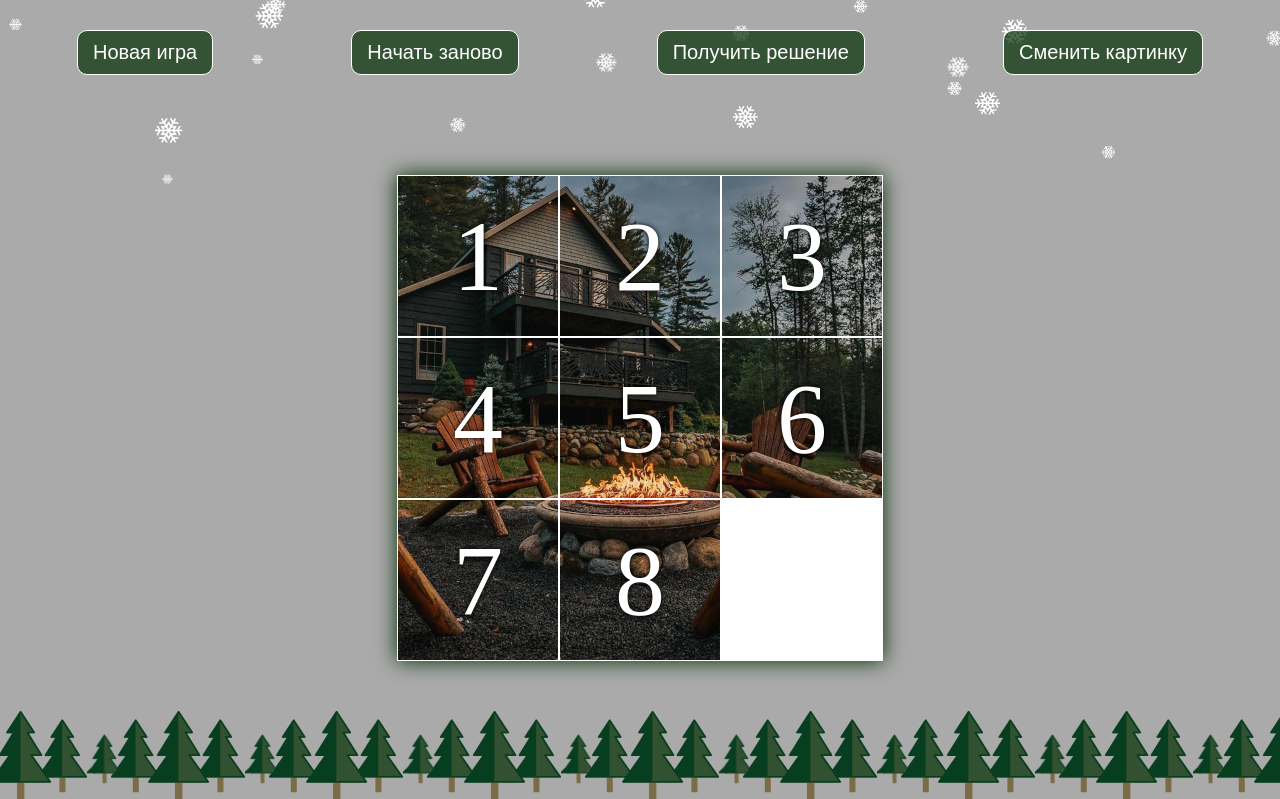
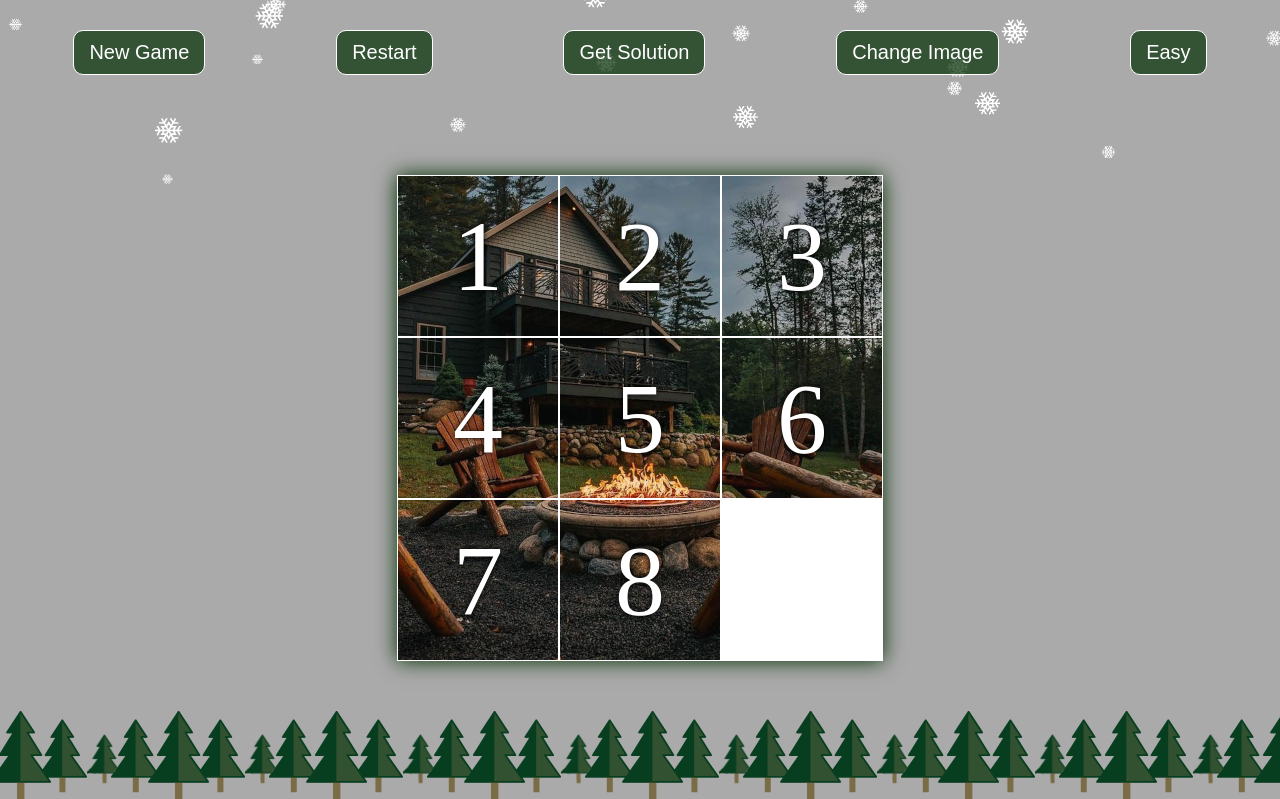
Before and after one commit to NordicAlf/8_Slide_Puzzle, a PHP site: page /index.html in a window 1280 px wide. Shown: the top 799 px of the page. Run offline with PHP 8.4, Linux system fonts and the light colour scheme.

Commit message:
AT/add difficulties for game

```diff
--- /dev/null
+++ b/assets/js/Classes/Difficulty.js
@@ -0,0 +1,37 @@
+export class Difficulty
+{
+    constructor() {
+        document.querySelector('#difficulty').addEventListener('click', event => {
+            this.changeDifficulty(event);
+        });
+
+        this.getCurrentDifficulty();
+    }
+
+    changeDifficulty() {
+        fetch('http://localhost:8000/src/index.php?type=change-difficulty', {
+            headers: {
+                'Content-Type': 'application/json',
+                'Accept': 'application/json'
+            }
+        })
+            .then(response => response.json())
+            .then(difficulty => this.setupDifficulty(difficulty));
+    }
+
+    getCurrentDifficulty() {
+        fetch('http://localhost:8000/src/index.php?type=get-current-difficulty', {
+            headers: {
+                'Content-Type': 'application/json',
+                'Accept': 'application/json'
+            }
+        })
+            .then(response => response.json())
+            .then(difficulty => this.setupDifficulty(difficulty));
+    }
+
+    setupDifficulty(difficulty) {
+        console.log(difficulty);
+        document.querySelector('#difficulty').textContent = difficulty['difficulty'];
+    }
+}
--- a/assets/js/Classes/Solution.js
+++ b/assets/js/Classes/Solution.js
@@ -14,6 +14,11 @@ export class Solution
             }
         })
             .then(response => response.json())
-            .then(resp => console.log(resp));
+            .then(resp => this.getSolution(resp));
+    }
+
+    getSolution(resp) {
+        console.log(resp.split(', ').length);
+        console.log(resp);
     }
 }
--- a/assets/js/app.js
+++ b/assets/js/app.js
@@ -3,12 +3,14 @@ import {Puzzle} from "./Classes/Puzzle.js";
 import {NewGame} from "./Classes/NewGame.js";
 import {Solution} from "./Classes/Solution.js";
 import {Snow} from "./Classes/Snow.js";
+import {Difficulty} from "./Classes/Difficulty.js";
 
 const objects = {
     puzzle: new Puzzle(),
     newGame: new NewGame(),
     solution: new Solution(),
-    image: new Image()
+    image: new Image(),
+    difficultyGame: new Difficulty()
 }
 
 window.onload = function () {
--- a/index.html
+++ b/index.html
@@ -10,10 +10,11 @@
     <body>
         <div id="screen"></div>
         <div class="buttons">
-            <button id="newGame">Новая игра</button>
-            <button id="restartGame">Начать заново</button>
-            <button id="getSolution">Получить решение</button>
-            <button id="changeImage">Сменить картинку</button>
+            <button id="newGame">New Game</button>
+            <button id="restartGame">Restart</button>
+            <button id="getSolution">Get Solution</button>
+            <button id="changeImage">Change Image</button>
+            <button id="difficulty">Easy</button>
         </div>
         <div class="puzzle">
             <div class="row">
--- a/src/Classes/Controller.php
+++ b/src/Classes/Controller.php
@@ -6,7 +6,8 @@ namespace App\Classes;
 class Controller
 {
     public function __construct(
-        private Puzzle $puzzle
+        private Puzzle $puzzle,
+        private DifficultyGame $difficultyGame
     ) {}
 
     public function run(): void
@@ -24,6 +25,12 @@ class Controller
             case "get-solution":
                 echo $this->getSolution();
                 break;
+            case "change-difficulty":
+                echo $this->changeDifficulty();
+                break;
+            case "get-current-difficulty":
+                echo $this->getCurrentDifficulty();
+                break;
             default:
                 echo 'not found';
                 break;
@@ -32,6 +39,8 @@ class Controller
 
     public function getPuzzle(bool $isNewPuzzle): string
     {
+        $this->difficultyGame->startDifficulty();
+
         if ($isNewPuzzle) {
             $puzzle = $this->puzzle->createRandomPuzzle();
             $_SESSION['puzzle'] = $puzzle;
@@ -55,4 +64,14 @@ class Controller
             return 'error';
         }
     }
+
+    private function changeDifficulty(): string
+    {
+       return json_encode($this->difficultyGame->change(), JSON_FORCE_OBJECT);
+    }
+
+    private function getCurrentDifficulty(): string
+    {
+        return json_encode($this->difficultyGame->getCurrent(), JSON_FORCE_OBJECT);
+    }
 }
--- /dev/null
+++ b/src/Classes/DifficultyGame.php
@@ -0,0 +1,42 @@
+<?php
+declare(strict_types=1);
+
+namespace App\Classes;
+
+use App\Interfaces\DifficultyGameInterface;
+
+class DifficultyGame implements DifficultyGameInterface
+{
+    public function startDifficulty(): void
+    {
+        if (!isset($_SESSION['difficulty'])) {
+            $_SESSION['difficulty'] = array_key_first(DifficultyGameInterface::DIFFICULTY);
+        }
+    }
+
+    public function change(): array
+    {
+        if ($_SESSION['difficulty'] === array_key_last(DifficultyGameInterface::DIFFICULTY)) {
+            $_SESSION['difficulty'] = array_key_first(DifficultyGameInterface::DIFFICULTY);
+        } else {
+            $keys = array_keys(DifficultyGameInterface::DIFFICULTY);
+            $_SESSION['difficulty'] = $keys[array_search($_SESSION['difficulty'], $keys) + 1];
+        }
+
+        return ['difficulty' => $_SESSION['difficulty']];
+    }
+
+    public function getCurrent(): array
+    {
+        if (isset($_SESSION['difficulty'])) {
+            return ['difficulty' => $_SESSION['difficulty']];
+        } else {
+            return ['difficulty' => array_key_first(DifficultyGameInterface::DIFFICULTY)];
+        }
+    }
+
+    public function getCurrentSteps(): array
+    {
+        return DifficultyGameInterface::DIFFICULTY[$_SESSION['difficulty']];
+    }
+}
--- a/src/Classes/Puzzle.php
+++ b/src/Classes/Puzzle.php
@@ -3,7 +3,9 @@ declare(strict_types=1);
 
 namespace App\Classes;
 
-class Puzzle
+use App\Interfaces\PuzzleInterface;
+
+class Puzzle implements PuzzleInterface
 {
     private array $solutionSteps = [];
     private bool $isSolved = false;
@@ -178,6 +180,11 @@ class Puzzle
         return implode(', ', $this->solutionSteps);
     }
 
+    private function convertStepsSolutionToArrayFromString(string $solution): array
+    {
+        return explode(', ', $solution);
+    }
+
     private function resetProperties(): void
     {
         $this->isSolved = false;
@@ -188,6 +195,7 @@ class Puzzle
     public function createRandomPuzzle(): array
     {
         $this->resetProperties();
+        $currentDifficultySteps = (new DifficultyGame())->getCurrentSteps();
 
         $range = range(0, 8);
         shuffle($range);
@@ -201,8 +209,16 @@ class Puzzle
         }
 
         $result = $this->run($puzzle);
+
         if (!$result) {
             return $this->createRandomPuzzle();
+        }
+        if (is_string($result)) {
+            $solutionSteps = count($this->convertStepsSolutionToArrayFromString($result));
+
+            if ($solutionSteps > $currentDifficultySteps[1] || $solutionSteps < $currentDifficultySteps[0]) {
+                return $this->createRandomPuzzle();
+            }
         }
 
         return $puzzle;
--- /dev/null
+++ b/src/Interfaces/DifficultyGameInterface.php
@@ -0,0 +1,37 @@
+<?php
+declare(strict_types=1);
+
+namespace App\Interfaces;
+
+interface DifficultyGameInterface
+{
+    // Steps of solution, first number is min, second number is max
+    const DIFFICULTY = [
+        'Easy' => [5, 10],
+        'Medium' => [15, 25],
+        'Hard' => [35, 45],
+        'Very Hard' => [60, 200]
+    ];
+
+    /** Create/write first difficulty */
+    public function startDifficulty(): void;
+
+    /**
+     * Change difficulty
+     * @return array ['difficulty' => (string) 'easy']
+     */
+    public function change(): array;
+
+
+    /**
+     * Get current difficulty
+     * @return array ['difficulty' => (string) 'easy']
+     */
+    public function getCurrent(): array;
+
+    /**
+     * Get min and max steps of solution for current difficulty
+     * @return array [5, 10] with const DIFFICULTY by key
+     */
+    public function getCurrentSteps(): array;
+}
--- /dev/null
+++ b/src/Interfaces/PuzzleInterface.php
@@ -0,0 +1,9 @@
+<?php
+declare(strict_types=1);
+
+namespace App\Interfaces;
+
+interface PuzzleInterface
+{
+    public function run(array $puzzle): string|bool;
+}
--- a/src/index.php
+++ b/src/index.php
@@ -4,5 +4,6 @@ require '../vendor/autoload.php';
 
 use App\Classes\Controller;
 use App\Classes\Puzzle;
+use App\Classes\DifficultyGame;
 
-(new Controller(new Puzzle()))->run();
+(new Controller(new Puzzle(), new DifficultyGame()))->run();
```
